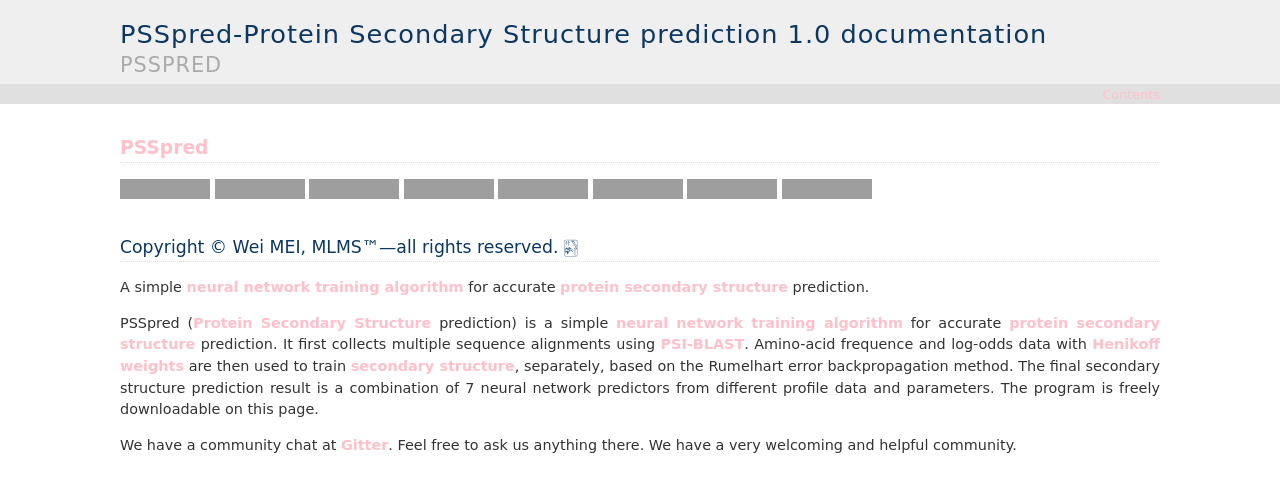
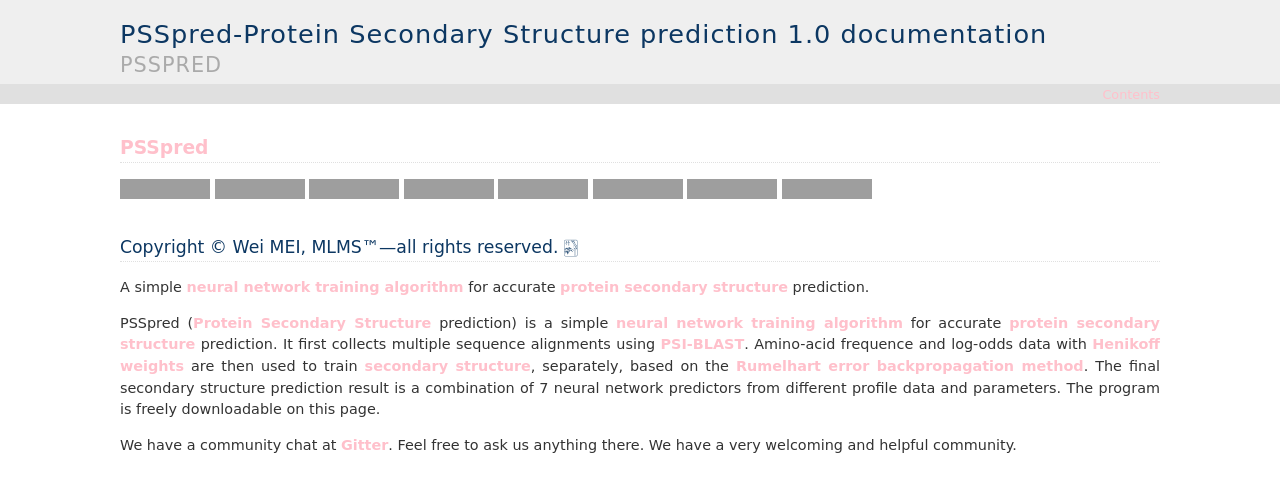
Before and after one commit to nickcafferry/PSSpred, a Sphinx documentation site: the page built from docs/README.rst, in a window 1280 px wide and 900 px high, cut to the strip 0-492 px from the top of the window. Built offline with Sphinx 7.4.7, drawn with Linux system fonts in a browser that asks for light colours; some of the changed lines change nothing that is shown; grey boxes are pictures that could not be loaded.

Commit message:
Update README.rst

```diff
--- a/docs/README.rst
+++ b/docs/README.rst
@@ -40,7 +40,7 @@
 
 A simple `neural network training algorithm <https://www.verypossible.com/insights/machine-learning-algorithms-what-is-a-neural-network>`_ for accurate `protein secondary structure <https://proteinstructures.com/Structure/Structure/secondary-sructure.html>`_ prediction.
 
-PSSpred (`Protein Secondary Structure <https://proteinstructures.com/Structure/Structure/secondary-sructure.html>`_ prediction) is a simple `neural network training algorithm <https://www.verypossible.com/insights/machine-learning-algorithms-what-is-a-neural-network>`_ for accurate `protein secondary structure <https://proteinstructures.com/Structure/Structure/secondary-sructure.html>`_ prediction. It first collects multiple sequence alignments using `PSI-BLAST <https://www.ebi.ac.uk/Tools/sss/psiblast/>`_. Amino-acid frequence and log-odds data with `Henikoff weights <https://www.sciencedirect.com/topics/biochemistry-genetics-and-molecular-biology/structural-property-of-proteins>`_ are then used to train `secondary structure <https://proteinstructures.com/Structure/Structure/secondary-sructure.html>`_, separately, based on the Rumelhart error backpropagation method. The final secondary structure prediction result is a combination of 7 neural network predictors from different profile data and parameters. The program is freely downloadable on this page.
+PSSpred (`Protein Secondary Structure <https://proteinstructures.com/Structure/Structure/secondary-sructure.html>`_ prediction) is a simple `neural network training algorithm <https://www.verypossible.com/insights/machine-learning-algorithms-what-is-a-neural-network>`_ for accurate `protein secondary structure <https://proteinstructures.com/Structure/Structure/secondary-sructure.html>`_ prediction. It first collects multiple sequence alignments using `PSI-BLAST <https://www.ebi.ac.uk/Tools/sss/psiblast/>`_. Amino-acid frequence and log-odds data with `Henikoff weights <https://www.sciencedirect.com/topics/biochemistry-genetics-and-molecular-biology/structural-property-of-proteins>`_ are then used to train `secondary structure <https://proteinstructures.com/Structure/Structure/secondary-sructure.html>`_, separately, based on the `Rumelhart error backpropagation method <https://www.sciencedirect.com/topics/engineering/backpropagation-algorithm>`_. The final secondary structure prediction result is a combination of 7 neural network predictors from different profile data and parameters. The program is freely downloadable on this page.
 
 We have a community chat at `Gitter <https://gitter.im/PSSpred/community#>`_. Feel free to ask us anything there. We have a very welcoming and helpful community.
 
```
